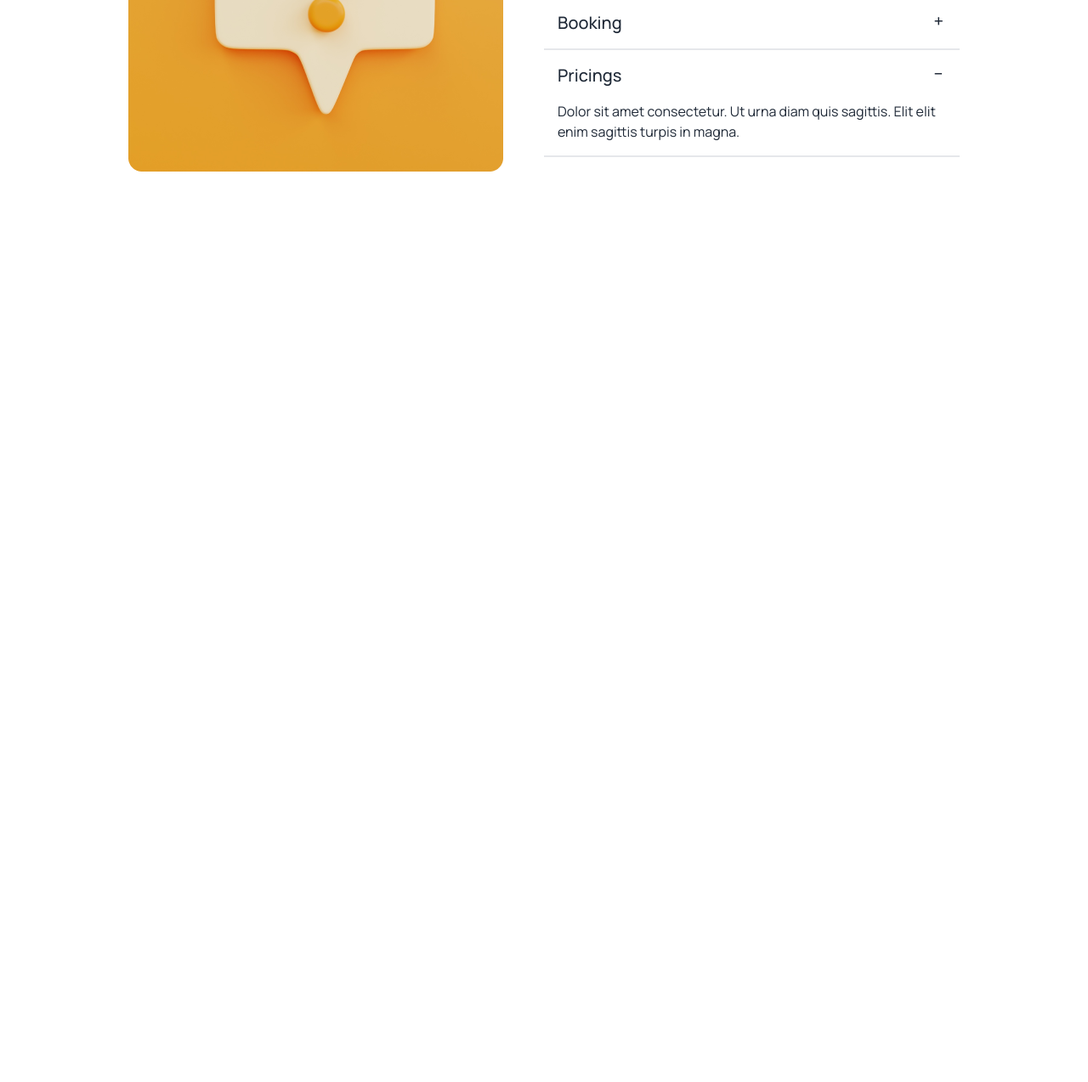
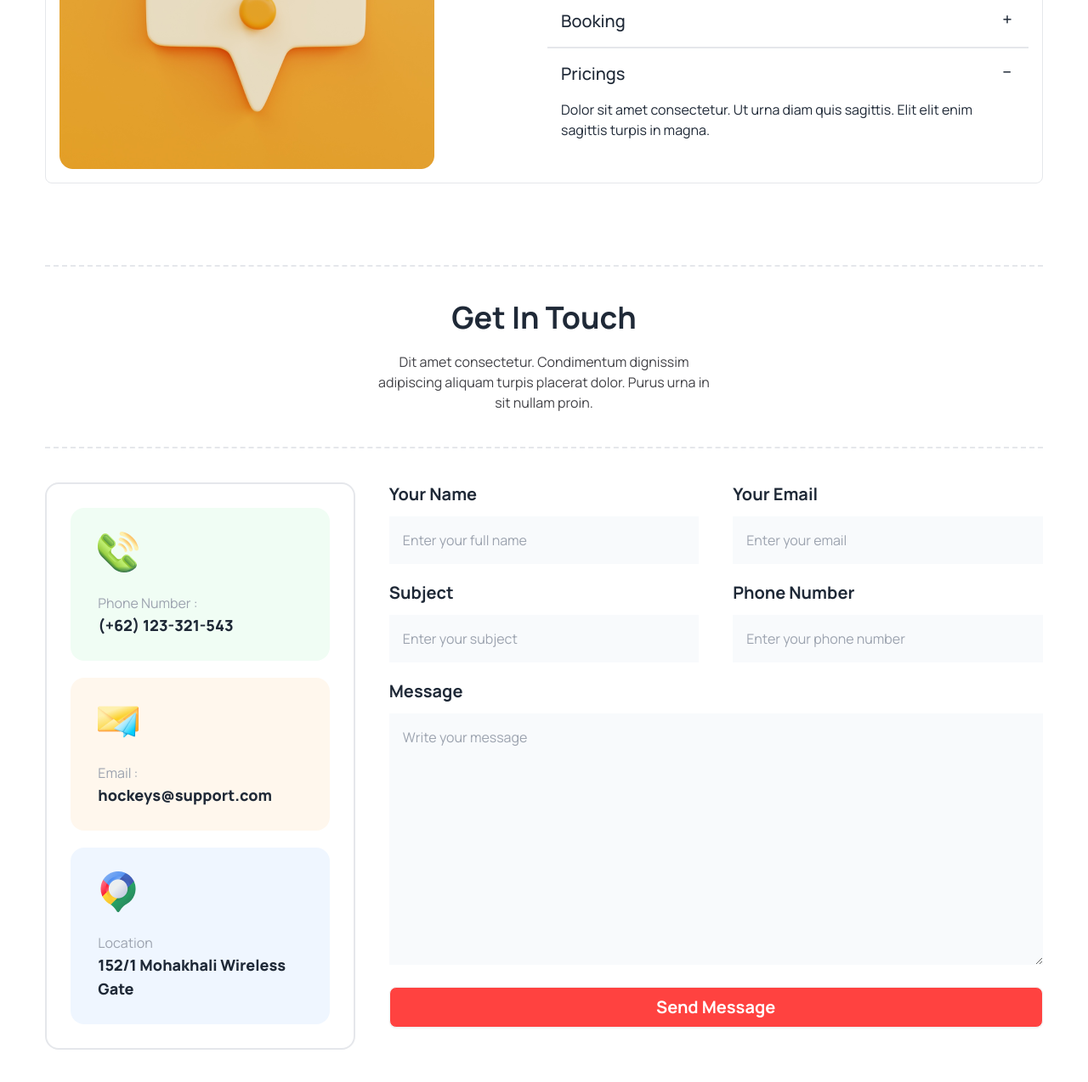
Before and after one commit to AsifurRahman10/Hockey-Website, a plain HTML site: page index.html in a window 1280 px wide. Shown: the part 4274-5548 px from the top of the page at 85% size. Before the commit the page ends 4572 px from the top, so only its background shows below. Drawn offline with nearby package versions, Linux system fonts and the light colour scheme.

Commit message:
get in touch section added

```diff
--- a/index.html
+++ b/index.html
@@ -456,13 +456,13 @@
 
          <!-- Clients Question section -->
           <section class="mt-24">
-            <div class="text-center space-y-5 border-y-2 border-dashed py-10">
+            <div class="text-center space-t-5 border-y-2 border-dashed py-10">
               <h2 class="text-4xl font-bold">Clients Question</h2>
               <p class="sm:w-1/3 mx-auto text-secondary">Dit amet consectetur. Condimentum dignissim adipiscing aliquam turpis placerat dolor. Purus urna in sit nullam proin. </p>
             </div>
 
             <!-- card section -->
-             <div class="mt-10 flex w-10/12 mx-auto items-center">
+             <div class="mt-10 flex flex-col gap-2 lg:flex-row items-center border p-4 rounded-lg">
               <div class="flex-1">
                 <img src="./Images/11.png" alt="" class="">
               </div>
@@ -503,7 +503,7 @@
                     <p>Dolor sit amet consectetur. Ut urna diam quis sagittis. Elit elit enim sagittis turpis in magna.</p>
                   </div>
                 </div>
-                <div class="collapse collapse-plus border-b-2 rounded-none">
+                <div class="collapse collapse-plus rounded-none">
                   <input type="radio" name="my-accordion-3" checked="checked" />
                   <div class="collapse-title text-xl font-medium">Pricings</div>
                   <div class="collapse-content">
@@ -515,7 +515,70 @@
              </div>
           </section>
 
-          <!--  -->
+          <!-- Get In Touch section -->
+          <section class="mt-24">
+            <div class="text-center space-y-5 border-y-2 border-dashed py-10">
+              <h2 class="text-4xl font-bold">Get In Touch</h2>
+              <p class="sm:w-1/3 mx-auto text-secondary">Dit amet consectetur. Condimentum dignissim adipiscing aliquam turpis placerat dolor. Purus urna in sit nullam proin. </p>
+            </div>
+
+            <!-- grid section -->
+            <div class="mt-10 grid grid-cols-1 gap-10 lg:grid-cols-3">
+                <div class="border-2 rounded-2xl p-7 grid grid-cols-1 gap-5">
+                <div class="bg-green-50 px-8 py-7 rounded-2xl">
+                  <img src="./Images/phone.png" alt="">
+                  <p class="text-gray-400 mt-6">Phone Number : </p>
+                  <h5 class="text-lg font-extrabold">(+62) 123-321-543</h5>
+                </div>
+                <div class="bg-orange-50 px-8 py-7 rounded-2xl">
+                  <img src="./Images/email.png" alt="">
+                  <p class="text-gray-400 mt-6">Email : </p>
+                  <h5 class="text-lg font-extrabold">hockeys@support.com</h5>
+                </div>
+                <div class="bg-blue-50 px-8 py-7 rounded-2xl">
+                  <img src="./Images/location.png" alt="">
+                  <p class="text-gray-400 mt-6">Location</p>
+                  <h5 class="text-lg font-extrabold">152/1 Mohakhali Wireless Gate</h5>
+                </div>
+              </div>
+
+              <div class="lg:col-span-2">
+
+                <div class="grid grid-cols-1 lg:grid-cols-2 gap-x-10 gap-y-5">
+                  <div class="">
+                    <label for="" class="text-xl font-bold">Your Name</label>
+                    <br>
+                    <input type="text" placeholder="Enter your full name" class="mt-3 p-4 bg-slate-50 w-full">
+                  </div>
+                  <div class="">
+                    <label for="" class="text-xl font-bold">Your Email</label>
+                    <br>
+                    <input type="text" placeholder="Enter your email" class="p-4 bg-slate-50 w-full mt-3">
+                  </div>
+                  <div class="">
+                    <label for="" class="text-xl font-bold">Subject</label>
+                    <br>
+                    <input type="text" placeholder="Enter your subject" class="p-4 bg-slate-50 w-full mt-3">
+                  </div>
+                  <div class="">
+                    <label for="" class="text-xl font-bold">Phone Number</label>
+                    <br>
+                    <input type="text" placeholder="Enter your phone number" class="mt-3 p-4 bg-slate-50 w-full">
+                  </div>
+                  <div class="lg:col-span-2">
+                    <label for="" class="text-xl font-bold">Message</label>
+                    <br>
+                    <textarea name="" id="" rows="11" class="p-4 bg-slate-50 w-full mt-3" placeholder="Write your message"></textarea>
+                  </div>
+                  <div class="lg:col-span-2">
+                    <button class="btn bg-primary text-white font-bold text-xl w-full">Send Message</button>
+                  </div>
+                </div>
+              </div>
+
+
+            </div>
+          </section>
     </main>
     <footer>
 
```
Also changed, not shown: Images/email.png (renamed from Images/Group 1171275318.png), Images/location.png (renamed from Images/Group 1171275321.png), Images/phone.png (renamed from Images/Group 1171275317.png).
